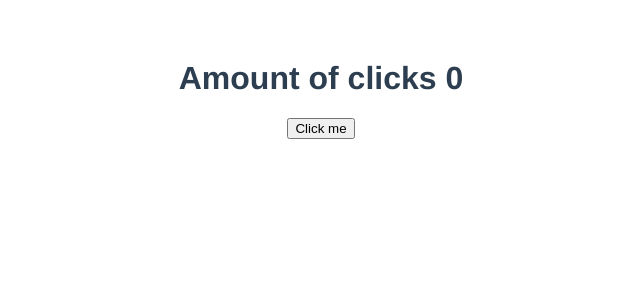
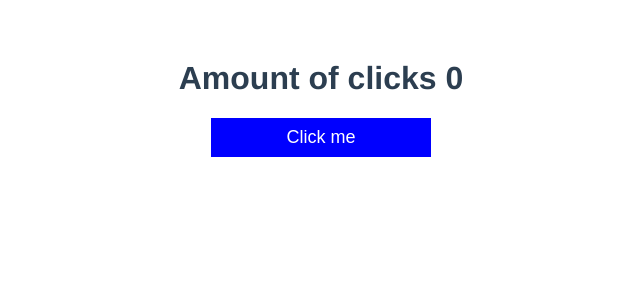
Before and after one commit to Taras-Roboteckyi/Vue-CLI_first-app, a Vue app: page / in a window 1280 px wide. Shown: the top 300 px of the page, without its empty margins (319-959 px from the left). Built offline with nearby package versions, Linux system fonts and the light colour scheme.

Commit message:
add styles button

```diff
--- a/src/components/Button.vue
+++ b/src/components/Button.vue
@@ -1,5 +1,5 @@
 <template>
-  <button v-on="$listeners" v-bind:type="type" сlass="red-text btn--outlined">
+  <button v-on="$listeners" v-bind:type="type" class="btn btn--outlined">
     <slot></slot>
   </button>
 </template>
@@ -11,15 +11,20 @@ export default {
 };
 </script>
 
-<style scoped>
-.red-text {
+<style  lang="scss" scoped>
+.btn {
   display: inline-block;
-  background: orange;
-  border: none;
+  font-size: 18px;
+  background: #f44336;
+  color: #fff;
   cursor: pointer;
   min-width: 220px;
-  padding: 12px;
-  font-size: 16px;
+  border: 1px solid transparent;
+  padding: 8px 15px;
+
+  &--outlined {
+    background-color: blue;
+  }
 
 
 }
--- a/vue.config.js
+++ b/vue.config.js
@@ -2,12 +2,3 @@ const { defineConfig } = require("@vue/cli-service");
 module.exports = defineConfig({
   transpileDependencies: true,
 });
-module.exports = {
-  css: {
-    loaderOptions: {
-      sass: {
-        prependData: `@import "@/styles/_variables.scss";`,
-      },
-    },
-  },
-};
```
